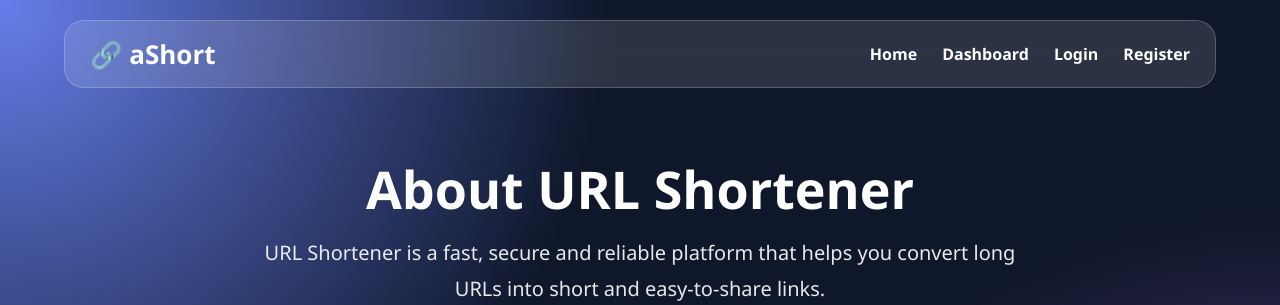
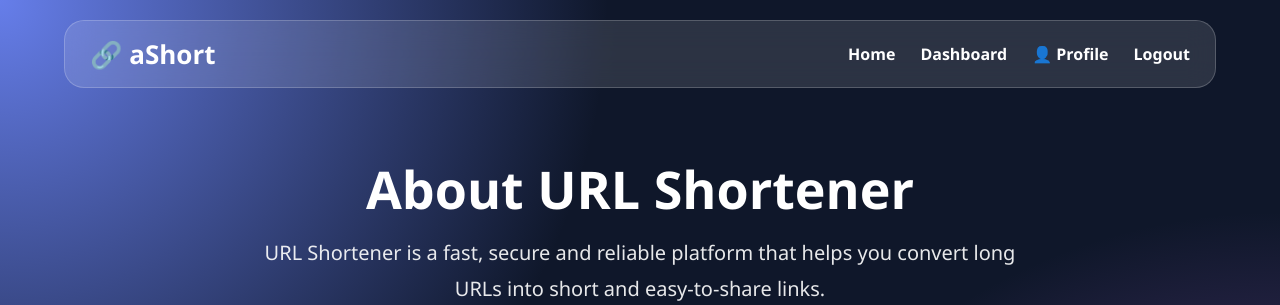
Before and after one commit to Khanarm/Url-shortnar-ashrot, a Flask app: page /about in a window 1280 px wide. Shown: the top 305 px of the page. Run offline with Flask 3, Linux system fonts and the light colour scheme; the visitor is signed in with stand-in values (Sample User, id 1).

Commit message:
Update base.html

```diff
--- a/templates/base.html
+++ b/templates/base.html
@@ -39,23 +39,42 @@ Home
 </a>
 </li>
 
+
+{% if session.get("user_id") %}
+
 <li>
-<a href="/dashboard">
+<a href="{{ url_for('dashboard.dashboard') }}">
 Dashboard
 </a>
 </li>
 
 <li>
-<a href="/auth/login">
+<a href="{{ url_for('dashboard.profile') }}">
+👤 Profile
+</a>
+</li>
+
+<li>
+<a href="{{ url_for('auth.logout') }}">
+Logout
+</a>
+</li>
+
+{% else %}
+
+<li>
+<a href="{{ url_for('auth.login') }}">
 Login
 </a>
 </li>
 
 <li>
-<a href="/auth/register">
+<a href="{{ url_for('auth.register') }}">
 Register
 </a>
 </li>
+
+{% endif %}
 
 </ul>
 
```
